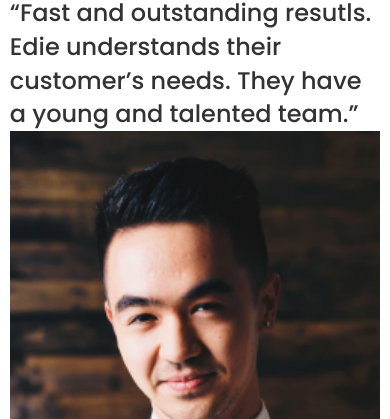
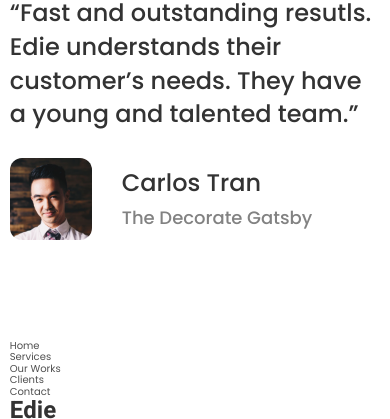
Before and after one commit to jmmr02/edie-homepage, a plain HTML site: page index.html in a window 390 px wide. Shown: the part 5180-5599 px from the top of the page. Drawn offline with Linux system fonts and the light colour scheme.

Commit message:
Add testimonial section style for mobile devices

```diff
--- a/css/styles.css
+++ b/css/styles.css
@@ -349,3 +349,30 @@ form {
 	height: 167px;
 	grid-column: 2 / 3;
 }
+
+.testimony__details {
+	display: flex;
+	align-items: center;
+	margin-top: 2.7em;
+}
+
+.testimony__image-wrapper {
+	width: 82px;
+	height: 82px;
+	border-radius: 12px;
+	overflow: hidden;
+	margin-right: 3em;
+}
+
+.testimony__name {
+	color: var(--dark-grey);
+	font-size: 2.4rem;
+	font-weight: 500;
+	margin-bottom: 0.5em;
+}
+
+.testimony__job {
+	font-size: 1.8rem;
+	font-weight: 500;
+	color: var(--light-grey);
+}
--- a/index.html
+++ b/index.html
@@ -217,12 +217,14 @@
                     </h2>
 
                     <div class="testimony__details">
-                        <figure>
+                        <figure class="testimony__image-wrapper">
                             <img src="./images/person4.png" alt="An image of a young man with asian descent, smirking">
                         </figure>
 
-                        <p class="testimony__name">Carlos Tran</p>
-                        <p class="testimony__job">The Decorate Gatsby</p>
+                        <div>
+                            <p class="testimony__name">Carlos Tran</p>
+                            <p class="testimony__job">The Decorate Gatsby</p>
+                        </div>
                     </div>
                 </div>
             </section>
```
